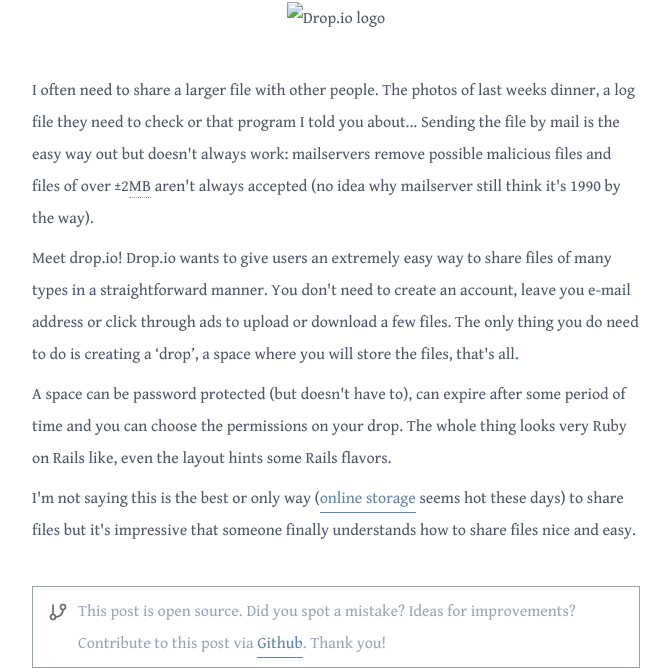
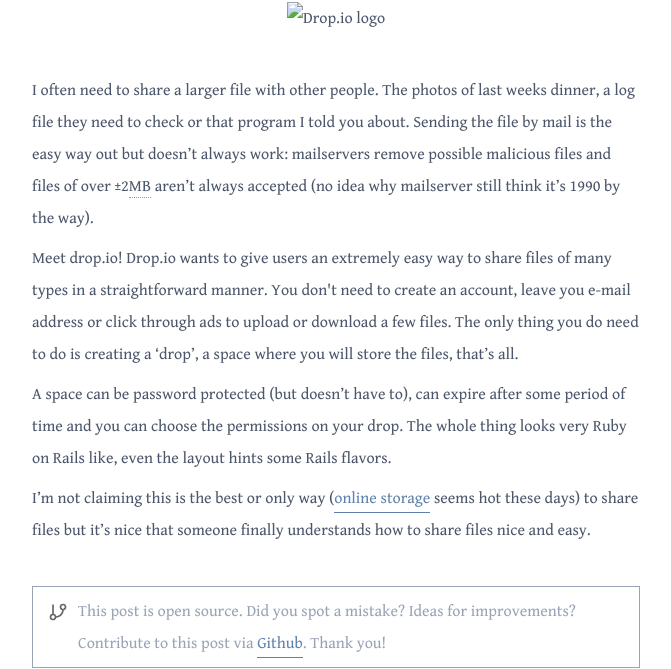
Before and after one commit to cimm/suffix, a Jekyll site: the page built from _posts/2008-03-10-dropio.html, in a window 1280 px wide. Shown: the part 302-971 px from the top of the page, without its empty margins (304-975 px from the left). Built offline with Jekyll 4.4.1, drawn with Linux system fonts in a browser that asks for light colours.

Commit message:
Update quotes in Dropio article

```diff
--- a/_posts/2008-03-10-dropio.html
+++ b/_posts/2008-03-10-dropio.html
@@ -10,11 +10,11 @@
 </figure>
 
 <div class="narrow-col">
-  <p>I often need to share a larger file with other people. The photos of last weeks dinner, a log file they need to check or that program I told you about... Sending the file by mail is the easy way out but doesn't always work: mailservers remove possible malicious files and files of over &plusmn;2<abbr title="megabyte">MB</abbr> aren't always accepted (no idea why mailserver still think it's 1990 by the way).</p>
+  <p>I often need to share a larger file with other people. The photos of last weeks dinner, a log file they need to check or that program I told you about. Sending the file by mail is the easy way out but doesn’t always work: mailservers remove possible malicious files and files of over ±2<abbr title="megabyte">MB</abbr> aren’t always accepted (no idea why mailserver still think it’s <time>1990</time> by the way).</p>
 
-  <p>Meet drop.io! Drop.io wants to give users an extremely easy way to share files of many types in a straightforward manner. You don't need to create an account, leave you e-mail address or click through ads to upload or download a few files. The only thing you do need to do is creating a &lsquo;drop&rsquo;, a space where you will store the files, that's all.</p>
+  <p>Meet drop.io! Drop.io wants to give users an extremely easy way to share files of many types in a straightforward manner. You don't need to create an account, leave you e-mail address or click through ads to upload or download a few files. The only thing you do need to do is creating a ‘drop’, a space where you will store the files, that’s all.</p>
 
-  <p>A space can be password protected (but doesn't have to), can expire after some period of time and you can choose the permissions on your drop. The whole thing looks very Ruby on Rails like, even the layout hints some Rails flavors.</p>
+  <p>A space can be password protected (but doesn’t have to), can expire after some period of time and you can choose the permissions on your drop. The whole thing looks very Ruby on Rails like, even the layout hints some Rails flavors.</p>
 
-  <p>I'm not saying this is the best or only way (<a href="https://web.archive.org/web/20080316141604/http://webworkerdaily.com/2007/04/26/options-for-backing-up-your-files/" title="Web Worker Daily looks at online backup solutions">online storage</a> seems hot these days) to share files but it's impressive that someone finally understands how to share files nice and easy.</p>
+  <p>I’m not claiming this is the best or only way (<a href="https://web.archive.org/web/20080316141604/http://webworkerdaily.com/2007/04/26/options-for-backing-up-your-files/" title="Web Worker Daily looks at online backup solutions">online storage</a> seems hot these days) to share files but it’s nice that someone finally understands how to share files nice and easy.</p>
 </div>
```
